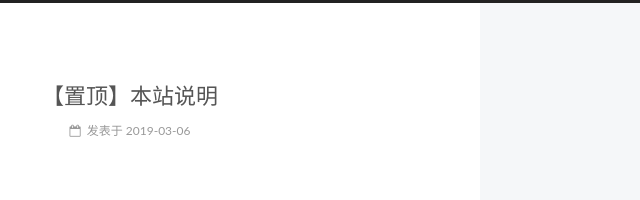
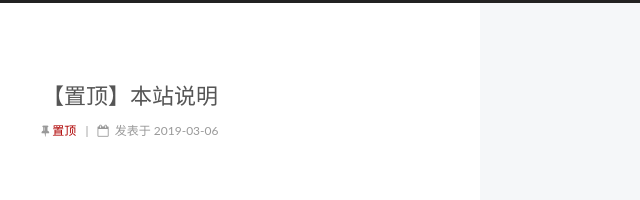
Before and after one commit to taomanes/taomanes.github.io, a plain HTML site: page index.html in a window 1280 px wide. Shown: the top 200 px of the page, 640-1280 px from the left. Drawn offline with Linux system fonts and the light colour scheme.

Commit message:
Site updated: 2019-03-06 18:42:01

```diff
--- a/css/main.css
+++ b/css/main.css
@@ -1823,7 +1823,7 @@ pre .javascript .function {
   width: 4px;
   height: 4px;
   border-radius: 50%;
-  background: #4a3830;
+  background: #0eaae3;
 }
 .links-of-blogroll {
   font-size: 13px;
--- a/index.html
+++ b/index.html
@@ -305,6 +305,13 @@
 
 
         <div class="post-meta">
+
+
+            <i class="fa fa-thumb-tack"></i>
+            <font color="AE0000">置顶</font>
+            <span class="post-meta-divider">|</span>
+
+
           <span class="post-time">
 
               <span class="post-meta-item-icon">
@@ -316,6 +323,11 @@
               <time title="创建于" itemprop="dateCreated datePublished" datetime="2019-03-06T18:13:17+08:00">
                 2019-03-06
               </time>
+
+
+
+
+
 
 
 
@@ -429,6 +441,9 @@
 
 
         <div class="post-meta">
+
+
+
           <span class="post-time">
 
               <span class="post-meta-item-icon">
@@ -440,6 +455,11 @@
               <time title="创建于" itemprop="dateCreated datePublished" datetime="2019-03-06T17:07:20+08:00">
                 2019-03-06
               </time>
+
+
+
+
+
 
 
 
@@ -575,6 +595,9 @@
 
 
         <div class="post-meta">
+
+
+
           <span class="post-time">
 
               <span class="post-meta-item-icon">
@@ -586,6 +609,11 @@
               <time title="创建于" itemprop="dateCreated datePublished" datetime="2019-03-06T15:43:08+08:00">
                 2019-03-06
               </time>
+
+
+
+
+
 
 
 
@@ -696,6 +724,9 @@
 
 
         <div class="post-meta">
+
+
+
           <span class="post-time">
 
               <span class="post-meta-item-icon">
@@ -707,6 +738,11 @@
               <time title="创建于" itemprop="dateCreated datePublished" datetime="2018-12-17T22:00:51+08:00">
                 2018-12-17
               </time>
+
+
+
+
+
 
 
 
```
Also changed, not shown: 2018/12/17/hello-world/index.html (+8 -0 lines), 2019/03/06/test/index.html (+8 -0 lines), 2019/03/06/【游戏日志】异度之刃2/index.html (+8 -0 lines), 2019/03/06/【置顶】本站说明/index.html (+12 -0 lines).
